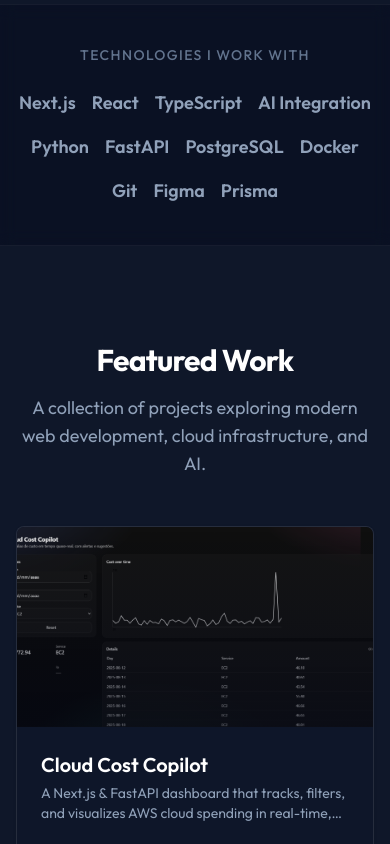
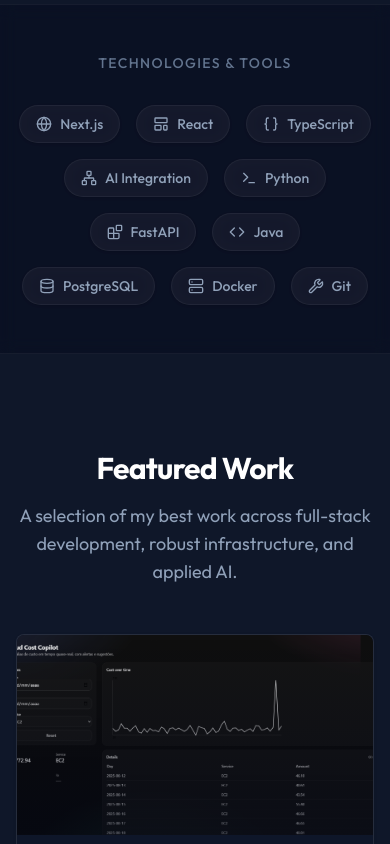
Before and after one commit to Andalexskywalker/portfolio-andre, a Next.js app in the folder web/: page / in a window 390 px wide. Shown: the part 820-1664 px from the top of the page. Built offline with nearby package versions, Linux system fonts and the light colour scheme.

Commit message:
feat: Implement initial portfolio website structure with core components and project data.

```diff
--- a/web/src/app/page.tsx
+++ b/web/src/app/page.tsx
@@ -2,6 +2,7 @@ import { About } from "@/components/About";
 import { Hero } from "@/components/Hero";
 import { TechStack } from "@/components/TechStack";
 import { WorkGrid } from "@/components/WorkGrid";
+import { Contact } from "@/components/Contact";
 
 export default function Home() {
   return (
@@ -10,6 +11,7 @@ export default function Home() {
       <TechStack />
       <WorkGrid />
       <About />
+      <Contact />
     </main>
   );
 }
--- /dev/null
+++ b/web/src/components/Contact.tsx
@@ -0,0 +1,44 @@
+import { Button } from "@/components/ui/button";
+import { Mail, ArrowRight, MessageSquare } from "lucide-react";
+import { motion } from "framer-motion";
+
+export function Contact() {
+    return (
+        <section id="contact" className="container mx-auto px-4 py-24 md:px-6">
+            <motion.div
+                initial={{ opacity: 0, y: 20 }}
+                whileInView={{ opacity: 1, y: 0 }}
+                viewport={{ once: true }}
+                transition={{ duration: 0.5 }}
+                className="max-w-[800px] w-full mx-auto relative rounded-3xl border border-white/10 bg-slate-900/50 p-8 md:p-12 backdrop-blur-sm overflow-hidden text-center"
+            >
+                <div className="absolute top-0 right-0 h-[300px] w-[300px] rounded-full bg-blue-500/10 blur-[100px] -translate-y-1/2 translate-x-1/2" />
+                <div className="absolute bottom-0 left-0 h-[300px] w-[300px] rounded-full bg-purple-500/10 blur-[100px] translate-y-1/2 -translate-x-1/2" />
+
+                <div className="relative z-10 flex flex-col items-center gap-6">
+                    <div className="flex h-16 w-16 items-center justify-center rounded-2xl bg-white/5 border border-white/10 text-white">
+                        <MessageSquare className="h-8 w-8 text-blue-400" />
+                    </div>
+
+                    <div className="space-y-4">
+                        <h2 className="text-3xl font-bold tracking-tight text-white sm:text-4xl">
+                            Let's build something great together.
+                        </h2>
+                        <p className="text-lg text-slate-400 max-w-[600px] mx-auto">
+                            Whether you have an exciting project, a challenging problem, or just want to say hi, my inbox is always open. I'll get back to you as soon as I can.
+                        </p>
+                    </div>
+
+                    <div className="pt-4">
+                        <Button size="lg" className="h-14 px-8 text-lg font-medium gap-3 rounded-xl bg-white text-black hover:bg-slate-200 transition-all" asChild>
+                            <a href="mailto:andalex.ramos04@gmail.com">
+                                <Mail className="h-5 w-5" />
+                                Say Hello
+                            </a>
+                        </Button>
+                    </div>
+                </div>
+            </motion.div>
+        </section>
+    );
+}
--- a/web/src/components/ProjectCard.tsx
+++ b/web/src/components/ProjectCard.tsx
@@ -3,7 +3,7 @@ import Link from "next/link";
 import { Card, CardContent, CardFooter, CardHeader } from "@/components/ui/card";
 import { Badge } from "@/components/ui/badge";
 import { Button } from "@/components/ui/button";
-import { ArrowUpRight, Github } from "lucide-react";
+import { ArrowUpRight, Github, Sparkles } from "lucide-react";
 import type { Project } from "@/lib/data";
 
 interface ProjectCardProps {
@@ -11,9 +11,18 @@ interface ProjectCardProps {
 }
 
 export function ProjectCard({ project }: ProjectCardProps) {
+    const isFeatured = project.featured;
+
     return (
-        <Card className="group overflow-hidden border-white/10 bg-slate-900/50 transition-colors hover:border-white/20">
-            <div className={`relative aspect-video overflow-hidden ${project.thumbnail.endsWith('.svg') ? 'bg-slate-900' : ''}`}>
+        <Card className={`group overflow-hidden transition-all ${
+            isFeatured
+            ? "border-purple-500/50 bg-slate-900/60 shadow-[0_0_30px_rgba(168,85,247,0.15)] hover:border-purple-400/80 hover:shadow-[0_0_40px_rgba(168,85,247,0.3)] ring-1 ring-purple-500/20 relative"
+            : "border-white/10 bg-slate-900/50 hover:border-white/20"
+        }`}>
+            {isFeatured && (
+                <div className="absolute -top-12 -right-12 h-32 w-32 rounded-full bg-purple-500/20 blur-2xl pointer-events-none z-0" />
+            )}
+            <div className={`relative aspect-video overflow-hidden z-10 ${project.thumbnail.endsWith('.svg') ? 'bg-slate-900' : ''}`}>
                 <Image
                     src={project.thumbnail}
                     alt={project.title}
@@ -24,39 +33,46 @@ export function ProjectCard({ project }: ProjectCardProps) {
                         } transition-transform duration-500`}
                 />
                 <div className="absolute inset-0 bg-gradient-to-t from-slate-950/80 to-transparent opacity-60" />
+                {isFeatured && (
+                    <div className="absolute top-3 right-3 shrink-0">
+                        <Badge variant="default" className="bg-purple-600 hover:bg-purple-500 text-white border-none gap-1 shadow-lg backdrop-blur-md">
+                            <Sparkles className="h-3 w-3" /> Featured
+                        </Badge>
+                    </div>
+                )}
             </div>
-            <CardHeader>
+            <CardHeader className="relative z-10">
                 <div className="space-y-1">
                     <h3 className="text-xl font-semibold text-white group-hover:text-primary transition-colors">
                         {project.title}
                     </h3>
-                    <p className="text-sm text-slate-400 line-clamp-2">
+                    <p className="text-sm text-slate-400 line-clamp-3">
                         {project.description}
                     </p>
                 </div>
             </CardHeader>
-            <CardContent>
+            <CardContent className="relative z-10">
                 <div className="flex flex-wrap gap-2">
                     {project.tags.slice(0, 4).map((tag) => (
-                        <Badge key={tag} variant="secondary" className="bg-slate-800 text-slate-300 hover:bg-slate-700">
+                        <Badge key={tag} variant="secondary" className="bg-slate-800 text-slate-300 hover:bg-slate-700 border border-white/5">
                             {tag}
                         </Badge>
                     ))}
                     {project.tags.length > 4 && (
-                        <Badge variant="secondary" className="bg-slate-800 text-slate-300">
+                        <Badge variant="secondary" className="bg-slate-800 text-slate-300 border border-white/5">
                             +{project.tags.length - 4}
                         </Badge>
                     )}
                 </div>
             </CardContent>
-            <CardFooter className="flex gap-2">
+            <CardFooter className="flex gap-2 relative z-10">
                 <Button variant="outline" size="sm" className="w-full gap-2 border-slate-700 hover:bg-slate-800 hover:text-white" asChild>
                     <Link href={`/projects/${project.slug}`}>
                         View Details <ArrowUpRight className="h-4 w-4" />
                     </Link>
                 </Button>
                 {project.githubUrl && (
-                    <Button variant="ghost" size="icon" className="shrink-0 text-slate-400 hover:text-white hover:bg-slate-800" asChild>
+                    <Button variant="ghost" size="icon" className="shrink-0 text-slate-400 hover:text-white hover:bg-slate-800 border border-transparent hover:border-slate-700" asChild>
                         <Link href={project.githubUrl} target="_blank">
                             <Github className="h-4 w-4" />
                         </Link>
--- a/web/src/components/TechStack.tsx
+++ b/web/src/components/TechStack.tsx
@@ -1,21 +1,38 @@
+import { Blocks, Braces, Cloud, Code, Database, Globe, LayoutTemplate, Network, Server, Terminal, Wrench } from "lucide-react";
+
 export function TechStack() {
     const techs = [
-        "Next.js", "React", "TypeScript", "AI Integration", "Python",
-        "FastAPI", "PostgreSQL", "Docker", "Git", "Figma", "Prisma"
+        { name: "Next.js", icon: Globe },
+        { name: "React", icon: LayoutTemplate },
+        { name: "TypeScript", icon: Braces },
+        { name: "AI Integration", icon: Network },
+        { name: "Python", icon: Terminal },
+        { name: "FastAPI", icon: Blocks },
+        { name: "Java", icon: Code },
+        { name: "PostgreSQL", icon: Database },
+        { name: "Docker", icon: Server },
+        { name: "Git", icon: Wrench },
     ];
 
     return (
-        <section className="border-y border-white/5 bg-slate-950/30 py-10 backdrop-blur-sm">
+        <section className="border-y border-white/5 bg-slate-950/30 py-12 backdrop-blur-sm">
             <div className="container mx-auto px-4 md:px-6">
-                <p className="mb-6 text-center text-sm font-medium text-slate-500 uppercase tracking-widest">
-                    Technologies I work with
+                <p className="mb-8 text-center text-sm font-medium text-slate-500 uppercase tracking-widest">
+                    Technologies & Tools
                 </p>
-                <div className="flex flex-wrap justify-center gap-4 sm:gap-8">
-                    {techs.map((tech) => (
-                        <div key={tech} className="flex items-center gap-2 text-slate-400 hover:text-white transition-colors cursor-default select-none">
-                            <span className="text-lg font-semibold">{tech}</span>
-                        </div>
-                    ))}
+                <div className="flex flex-wrap justify-center gap-4 sm:gap-6 max-w-4xl mx-auto">
+                    {techs.map((tech) => {
+                        const Icon = tech.icon;
+                        return (
+                            <div
+                                key={tech.name}
+                                className="flex items-center gap-2 rounded-full border border-white/5 bg-white/5 px-4 py-2 text-slate-400 backdrop-blur-md transition-all hover:border-white/10 hover:bg-white/10 hover:text-white hover:scale-105 cursor-default select-none shadow-sm"
+                            >
+                                <Icon className="h-4 w-4" />
+                                <span className="text-sm font-medium">{tech.name}</span>
+                            </div>
+                        );
+                    })}
                 </div>
             </div>
         </section>
--- a/web/src/components/WorkGrid.tsx
+++ b/web/src/components/WorkGrid.tsx
@@ -7,7 +7,7 @@ export function WorkGrid() {
             <div className="mb-12 flex flex-col items-center text-center space-y-4">
                 <h2 className="text-3xl font-bold tracking-tight text-white sm:text-4xl">Featured Work</h2>
                 <p className="max-w-[700px] text-lg text-slate-400">
-                    A collection of projects exploring modern web development, cloud infrastructure, and AI.
+                    A selection of my best work across full-stack development, robust infrastructure, and applied AI.
                 </p>
             </div>
             <div className="grid gap-8 sm:grid-cols-2 lg:grid-cols-3">
```
Also changed, not shown: web/src/components/About.tsx (+18 -10 lines), web/src/lib/data.ts (+22 -22 lines).
